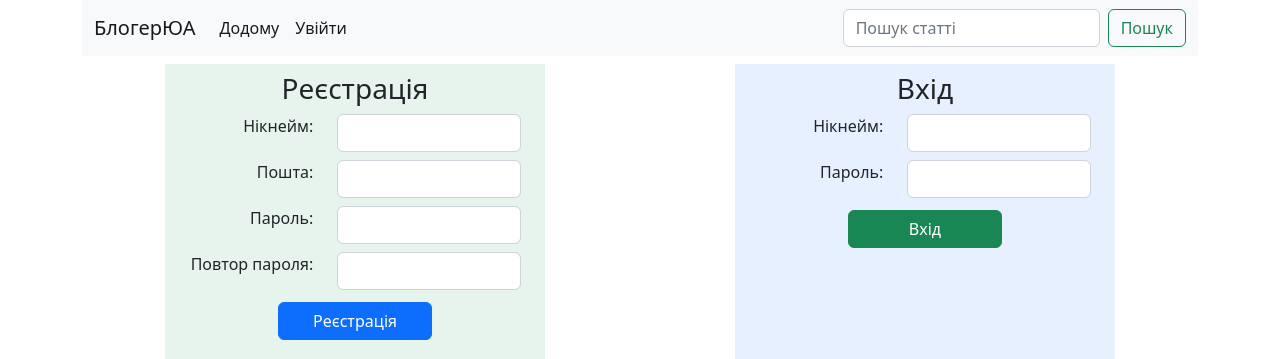
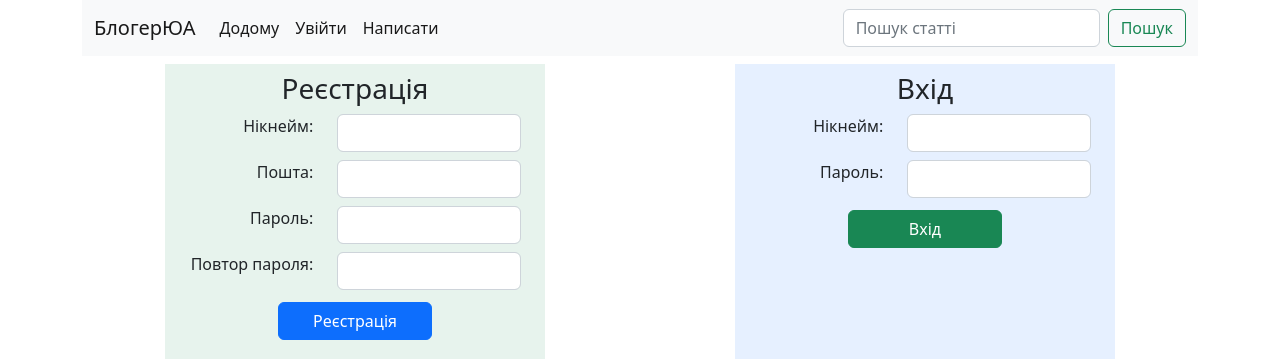
Before and after one commit to OlehKrupa/Blog.loc, a PHP site: page /login.php in a window 1280 px wide. Shown: the top 359 px of the page. Run offline with PHP 8.4, Linux system fonts and the light colour scheme; tables that the repository leaves empty hold one stand-in row (values such as "Sample post").

Commit message:
Update header.php

```diff
--- a/templates/partials/header.php
+++ b/templates/partials/header.php
@@ -29,6 +29,10 @@
                         <li class="nav-item">
                                 <a class="nav-link active" aria-current="page" href="login.php">Увійти</a>
                         </li>
+
+                        <li class="nav-item">
+                                <a class="nav-link active" aria-current="page" href="new_topic.php">Написати</a>
+                        </li>
                     </ul>
 
                     <form class="d-flex" role="search">
```
